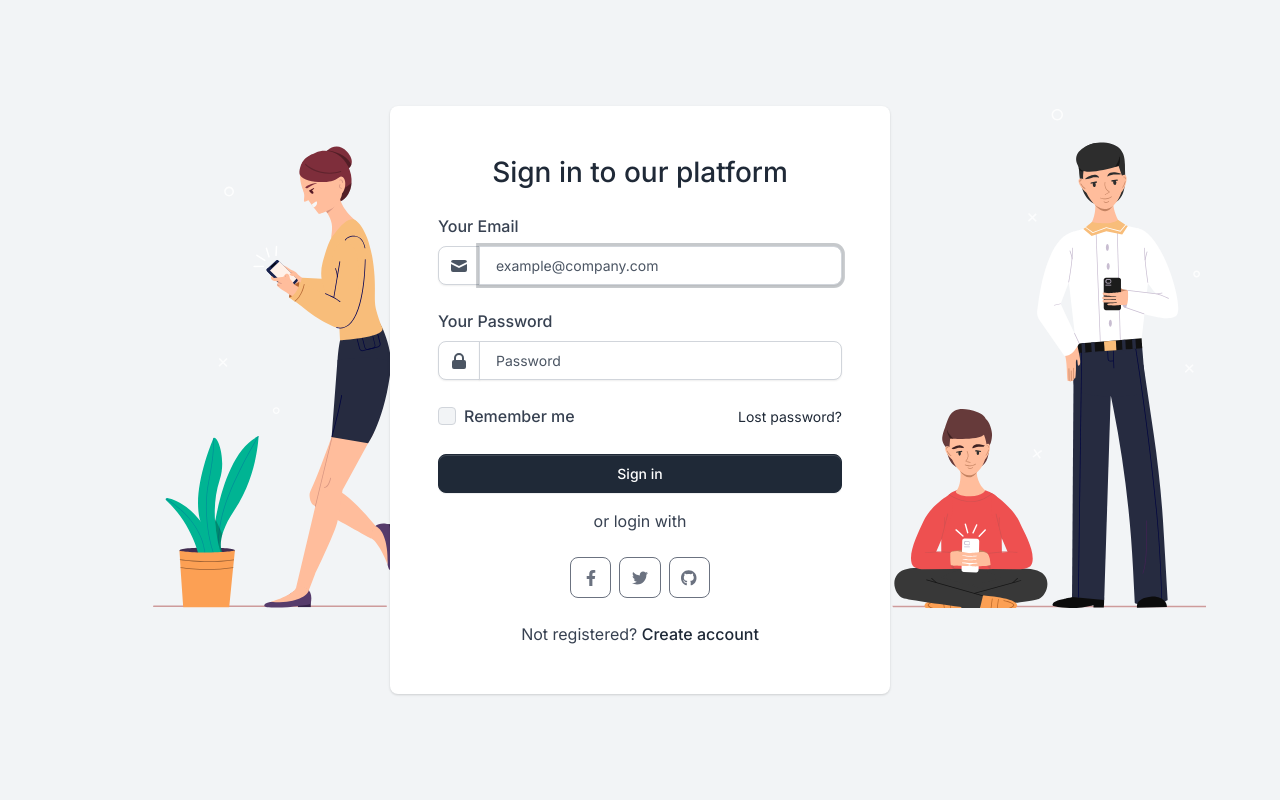
After one commit to aqila06/PFW2SIA-LAB, a Laravel app: page /login in a window 1280 px wide. The commit adds this page. Run offline with Laravel 12, Linux system fonts and the light colour scheme; some libraries are stand-ins or nearby versions.

Commit message:
Penggunaan session login dan logout

```diff
--- /dev/null
+++ b/app/Http/Controllers/AuthController.php
@@ -0,0 +1,50 @@
+<?php
+
+namespace App\Http\Controllers;
+
+use Illuminate\Http\Request;
+use Illuminate\Support\Facades\Auth;
+
+class AuthController extends Controller
+{
+    public function index()
+    {
+        if (Auth::check()) {
+		    return redirect()->route('dashboard.index');
+        }
+        return view('auth.login');
+    }
+
+    public function login(Request $request)
+    {
+        //cek validasi input form login
+        $credentials = $request->validate([
+            'email'    => 'required|email',
+            'password' => 'required',
+        ]);
+
+        //cek apakah $credentials tersedia di database
+        if (Auth::attempt($credentials, $request->boolean('remember'))) {
+            $request->session()->regenerate();
+
+            // Data tambahan ini terpisah dari status autentikasi
+            session(['last_login' => now()]);
+
+            return redirect()->intended(route('dashboard.index'))
+                ->with('success', 'Login berhasil!');
+        }
+
+        return back()
+            ->withErrors(['email' => 'Email atau password salah'])
+            ->onlyInput('email');
+    }
+
+    public function logout(Request $request)
+    {
+        Auth::logout();
+        $request->session()->invalidate();
+        $request->session()->regenerateToken();
+
+        return redirect()->route('login');
+    }
+}
--- /dev/null
+++ b/resources/views/auth/login.blade.php
@@ -0,0 +1,90 @@
+@extends('layouts.auth.app')
+@section('content')
+    <div class="bg-white shadow border-0 rounded border-light p-4 p-lg-5 w-100 fmxw-500">
+        <div class="text-center text-md-center mb-4 mt-md-0">
+            <h1 class="mb-0 h3">Sign in to our platform</h1>
+        </div>
+        @if ($errors->any())
+            <div class="alert alert-danger">
+                <ul>
+                    @foreach ($errors->all() as $error)
+                        <li>{{ $error }}</li>
+                    @endforeach
+                </ul>
+            </div>
+        @endif
+
+        <form method="POST" action="{{ route('auth.login') }}" class="mt-4">
+            @csrf
+            <!-- Form -->
+            <div class="form-group mb-4">
+                <label for="email">Your Email</label>
+                <div class="input-group">
+                    <span class="input-group-text" id="basic-addon1">
+                        <svg class="icon icon-xs text-gray-600" fill="currentColor" viewBox="0 0 20 20" xmlns="http://www.w3.org/2000/svg">
+                            <path d="M2.003 5.884L10 9.882l7.997-3.998A2 2 0 0016 4H4a2 2 0 00-1.997 1.884z"></path>
+                            <path d="M18 8.118l-8 4-8-4V14a2 2 0 002 2h12a2 2 0 002-2V8.118z"></path>
+                        </svg>
+                    </span>
+                    <input type="email" name="email" class="form-control" placeholder="example@company.com" id="email" value="{{ old('email') }}" autocomplete="email" required autofocus>
+                </div>
+            </div>
+            <!-- End of Form -->
+            <div class="form-group">
+                <!-- Form -->
+                <div class="form-group mb-4">
+                    <label for="password">Your Password</label>
+                    <div class="input-group">
+                        <span class="input-group-text" id="basic-addon2">
+                            <svg class="icon icon-xs text-gray-600" fill="currentColor" viewBox="0 0 20 20" xmlns="http://www.w3.org/2000/svg">
+                                <path fill-rule="evenodd" d="M5 9V7a5 5 0 0110 0v2a2 2 0 012 2v5a2 2 0 01-2 2H5a2 2 0 01-2-2v-5a2 2 0 012-2zm8-2v2H7V7a3 3 0 016 0z" clip-rule="evenodd"></path>
+                            </svg>
+                        </span>
+                        <input type="password" name="password" placeholder="Password" class="form-control" id="password" autocomplete="current-password" required>
+                    </div>
+                </div>
+                <!-- End of Form -->
+                <div class="d-flex justify-content-between align-items-top mb-4">
+                    <div class="form-check">
+                        <input class="form-check-input" type="checkbox" name="remember" value="1" id="remember">
+                        <label class="form-check-label mb-0" for="remember">
+                            Remember me
+                        </label>
+                    </div>
+                    <div><a href="./forgot-password.html" class="small text-right">Lost password?</a></div>
+                </div>
+            </div>
+            <div class="d-grid">
+                <button type="submit" class="btn btn-gray-800">Sign in</button>
+            </div>
+        </form>
+        <div class="mt-3 mb-4 text-center">
+            <span class="fw-normal">or login with</span>
+        </div>
+        <div class="d-flex justify-content-center my-4">
+            <a href="#" class="btn btn-icon-only btn-pill btn-outline-gray-500 me-2" aria-label="facebook button" title="facebook button">
+                <svg class="icon icon-xxs" aria-hidden="true" focusable="false" data-prefix="fab" data-icon="facebook-f" role="img" xmlns="http://www.w3.org/2000/svg" viewBox="0 0 320 512">
+                    <path fill="currentColor" d="M279.14 288l14.22-92.66h-88.91v-60.13c0-25.35 12.42-50.06 52.24-50.06h40.42V6.26S260.43 0 225.36 0c-73.22 0-121.08 44.38-121.08 124.72v70.62H22.89V288h81.39v224h100.17V288z"></path>
+                </svg>
+            </a>
+            <a href="#" class="btn btn-icon-only btn-pill btn-outline-gray-500 me-2" aria-label="twitter button" title="twitter button">
+                <svg class="icon icon-xxs" aria-hidden="true" focusable="false" data-prefix="fab" data-icon="twitter" role="img" xmlns="http://www.w3.org/2000/svg" viewBox="0 0 512 512">
+                    <path fill="currentColor" d="M459.37 151.716c.325 4.548.325 9.097.325 13.645 0 138.72-105.583 298.558-298.558 298.558-59.452 0-114.68-17.219-161.137-47.106 8.447.974 16.568 1.299 25.34 1.299 49.055 0 94.213-16.568 130.274-44.832-46.132-.975-84.792-31.188-98.112-72.772 6.498.974 12.995 1.624 19.818 1.624 9.421 0 18.843-1.3 27.614-3.573-48.081-9.747-84.143-51.98-84.143-102.985v-1.299c13.969 7.797 30.214 12.67 47.431 13.319-28.264-18.843-46.781-51.005-46.781-87.391 0-19.492 5.197-37.36 14.294-52.954 51.655 63.675 129.3 105.258 216.365 109.807-1.624-7.797-2.599-15.918-2.599-24.04 0-57.828 46.782-104.934 104.934-104.934 30.213 0 57.502 12.67 76.67 33.137 23.715-4.548 46.456-13.32 66.599-25.34-7.798 24.366-24.366 44.833-46.132 57.827 21.117-2.273 41.584-8.122 60.426-16.243-14.292 20.791-32.161 39.308-52.628 54.253z"></path>
+                </svg>
+            </a>
+            <a href="#" class="btn btn-icon-only btn-pill btn-outline-gray-500" aria-label="github button" title="github button">
+                <svg class="icon icon-xxs" aria-hidden="true" focusable="false" data-prefix="fab" data-icon="github" role="img" xmlns="http://www.w3.org/2000/svg" viewBox="0 0 496 512">
+                    <path fill="currentColor"
+                        d="M165.9 397.4c0 2-2.3 3.6-5.2 3.6-3.3.3-5.6-1.3-5.6-3.6 0-2 2.3-3.6 5.2-3.6 3-.3 5.6 1.3 5.6 3.6zm-31.1-4.5c-.7 2 1.3 4.3 4.3 4.9 2.6 1 5.6 0 6.2-2s-1.3-4.3-4.3-5.2c-2.6-.7-5.5.3-6.2 2.3zm44.2-1.7c-2.9.7-4.9 2.6-4.6 4.9.3 2 2.9 3.3 5.9 2.6 2.9-.7 4.9-2.6 4.6-4.6-.3-1.9-3-3.2-5.9-2.9zM244.8 8C106.1 8 0 113.3 0 252c0 110.9 69.8 205.8 169.5 239.2 12.8 2.3 17.3-5.6 17.3-12.1 0-6.2-.3-40.4-.3-61.4 0 0-70 15-84.7-29.8 0 0-11.4-29.1-27.8-36.6 0 0-22.9-15.7 1.6-15.4 0 0 24.9 2 38.6 25.8 21.9 38.6 58.6 27.5 72.9 20.9 2.3-16 8.8-27.1 16-33.7-55.9-6.2-112.3-14.3-112.3-110.5 0-27.5 7.6-41.3 23.6-58.9-2.6-6.5-11.1-33.3 2.6-67.9 20.9-6.5 69 27 69 27 20-5.6 41.5-8.5 62.8-8.5s42.8 2.9 62.8 8.5c0 0 48.1-33.6 69-27 13.7 34.7 5.2 61.4 2.6 67.9 16 17.7 25.8 31.5 25.8 58.9 0 96.5-58.9 104.2-114.8 110.5 9.2 7.9 17 22.9 17 46.4 0 33.7-.3 75.4-.3 83.6 0 6.5 4.6 14.4 17.3 12.1C428.2 457.8 496 362.9 496 252 496 113.3 383.5 8 244.8 8zM97.2 352.9c-1.3 1-1 3.3.7 5.2 1.6 1.6 3.9 2.3 5.2 1 1.3-1 1-3.3-.7-5.2-1.6-1.6-3.9-2.3-5.2-1zm-10.8-8.1c-.7 1.3.3 2.9 2.3 3.9 1.6 1 3.6.7 4.3-.7.7-1.3-.3-2.9-2.3-3.9-2-.6-3.6-.3-4.3.7zm32.4 35.6c-1.6 1.3-1 4.3 1.3 6.2 2.3 2.3 5.2 2.6 6.5 1 1.3-1.3.7-4.3-1.3-6.2-2.2-2.3-5.2-2.6-6.5-1zm-11.4-14.7c-1.6 1-1.6 3.6 0 5.9 1.6 2.3 4.3 3.3 5.6 2.3 1.6-1.3 1.6-3.9 0-6.2-1.4-2.3-4-3.3-5.6-2z">
+                    </path>
+                </svg>
+            </a>
+        </div>
+        <div class="d-flex justify-content-center align-items-center mt-4">
+            <span class="fw-normal">
+                Not registered?
+                <a href="./sign-up.html" class="fw-bold">Create account</a>
+            </span>
+        </div>
+    </div>
+@endsection
--- /dev/null
+++ b/resources/views/layouts/auth/app.blade.php
@@ -0,0 +1,95 @@
+<!DOCTYPE html>
+<html lang="en">
+
+<head>
+    <meta http-equiv="Content-Type" content="text/html; charset=utf-8" />
+<!-- Primary Meta Tags -->
+<title>Volt Premium Bootstrap Dashboard - Sign in page</title>
+<meta name="viewport" content="width=device-width, initial-scale=1, shrink-to-fit=no">
+<meta name="title" content="Volt Premium Bootstrap Dashboard - Sign in page">
+<meta name="author" content="Themesberg">
+<meta name="description" content="Volt Pro is a Premium Bootstrap 5 Admin Dashboard featuring over 800 components, 10+ plugins and 20 example pages using Vanilla JS.">
+<meta name="keywords" content="bootstrap 5, bootstrap, bootstrap 5 admin dashboard, bootstrap 5 dashboard, bootstrap 5 charts, bootstrap 5 calendar, bootstrap 5 datepicker, bootstrap 5 tables, bootstrap 5 datatable, vanilla js datatable, themesberg, themesberg dashboard, themesberg admin dashboard" />
+<link rel="canonical" href="https://themesberg.com/product/admin-dashboard/volt-premium-bootstrap-5-dashboard">
+
+<!-- Favicon -->
+<link rel="apple-touch-icon" sizes="120x120" href="{{asset('assets-admin')}}/assets/img/favicon/apple-touch-icon.png">
+<link rel="icon" type="image/png" sizes="32x32" href="{{asset('assets-admin')}}/assets/img/favicon/favicon-32x32.png">
+<link rel="icon" type="image/png" sizes="16x16" href="{{asset('assets-admin')}}/assets/img/favicon/favicon-16x16.png">
+<link rel="manifest" href="{{asset('assets-admin')}}/assets/img/favicon/site.webmanifest">
+<link rel="mask-icon" href="{{asset('assets-admin')}}/assets/img/favicon/safari-pinned-tab.svg" color="#ffffff">
+<meta name="msapplication-TileColor" content="#ffffff">
+<meta name="theme-color" content="#ffffff">
+
+<!-- Sweet Alert -->
+<link type="text/css" href="{{asset('assets-admin')}}/vendor/sweetalert2/dist/sweetalert2.min.css" rel="stylesheet">
+
+<!-- Notyf -->
+<link type="text/css" href="{{asset('assets-admin')}}/vendor/notyf/notyf.min.css" rel="stylesheet">
+
+<!-- Volt CSS -->
+<link type="text/css" href="{{asset('assets-admin')}}/css/volt.css" rel="stylesheet">
+
+<!-- NOTICE: You can use the _analytics.html partial to include production code specific code & trackers -->
+
+</head>
+<body>
+    <main>
+
+        <!-- Section -->
+        <section class="vh-lg-100 mt-5 mt-lg-0 bg-soft d-flex align-items-center">
+            <div class="container">
+                <div class="row justify-content-center form-bg-image" data-background-lg="{{asset('assets-admin')}}/img/illustrations/signin.svg">
+                    <div class="col-12 d-flex align-items-center justify-content-center">
+                        @yield('content')
+                    </div>
+                </div>
+            </div>
+        </section>
+    </main>
+
+    <!-- Core -->
+<script src="{{asset('assets-admin')}}/vendor/@popperjs/core/dist/umd/popper.min.js"></script>
+<script src="{{asset('assets-admin')}}/vendor/bootstrap/dist/js/bootstrap.min.js"></script>
+
+<!-- Vendor JS -->
+<script src="{{asset('assets-admin')}}/vendor/onscreen/dist/on-screen.umd.min.js"></script>
+
+<!-- Slider -->
+<script src="{{asset('assets-admin')}}/vendor/nouislider/distribute/nouislider.min.js"></script>
+
+<!-- Smooth scroll -->
+<script src="{{asset('assets-admin')}}/vendor/smooth-scroll/dist/smooth-scroll.polyfills.min.js"></script>
+
+<!-- Charts -->
+<script src="{{asset('assets-admin')}}/vendor/chartist/dist/chartist.min.js"></script>
+<script src="{{asset('assets-admin')}}/vendor/chartist-plugin-tooltips/dist/chartist-plugin-tooltip.min.js"></script>
+
+<!-- Datepicker -->
+<script src="{{asset('assets-admin')}}/vendor/vanillajs-datepicker/dist/js/datepicker.min.js"></script>
+
+<!-- Sweet Alerts 2 -->
+<script src="{{asset('assets-admin')}}/vendor/sweetalert2/dist/sweetalert2.all.min.js"></script>
+
+<!-- Moment JS -->
+<script src="https://cdnjs.cloudflare.com/ajax/libs/moment.js/2.27.0/moment.min.js"></script>
+
+<!-- Vanilla JS Datepicker -->
+<script src="{{asset('assets-admin')}}/vendor/vanillajs-datepicker/dist/js/datepicker.min.js"></script>
+
+<!-- Notyf -->
+<script src="{{asset('assets-admin')}}/vendor/notyf/notyf.min.js"></script>
+
+<!-- Simplebar -->
+<script src="{{asset('assets-admin')}}/vendor/simplebar/dist/simplebar.min.js"></script>
+
+<!-- Github buttons -->
+<script async defer src="https://buttons.github.io/buttons.js"></script>
+
+<!-- Volt JS -->
+<script src="{{asset('assets-admin')}}/js/volt.js"></script>
+
+
+</body>
+
+</html>
--- a/routes/web.php
+++ b/routes/web.php
@@ -7,6 +7,7 @@ use App\Http\Controllers\PelangganController;
 use App\Http\Controllers\QuestionController;
 use App\Http\Controllers\UserController;
 use Illuminate\Support\Facades\Route;
+use App\Http\Controllers\AuthController;
 
 Route::get('/', function () {
     return view('welcome');
@@ -52,3 +53,11 @@ Route::get('/dashboard', [DashboardController::class, 'index'])
 Route::resource('pelanggan', PelangganController::class);
 
 Route::resource('user', UserController::class);
+
+Route::get('/login', [AuthController::class, 'index'])->name('login');
+Route::post('/login', [AuthController::class, 'login'])->name('auth.login');
+Route::post('/logout', [AuthController::class, 'logout'])
+    ->middleware('auth')
+    ->name('auth.logout');
+
+Route::post('/auth/logout', [AuthController::class, 'logout'])->name('logout');
```
Also changed, not shown: resources/views/layouts/admin/header.blade.php (+16 -7 lines).
